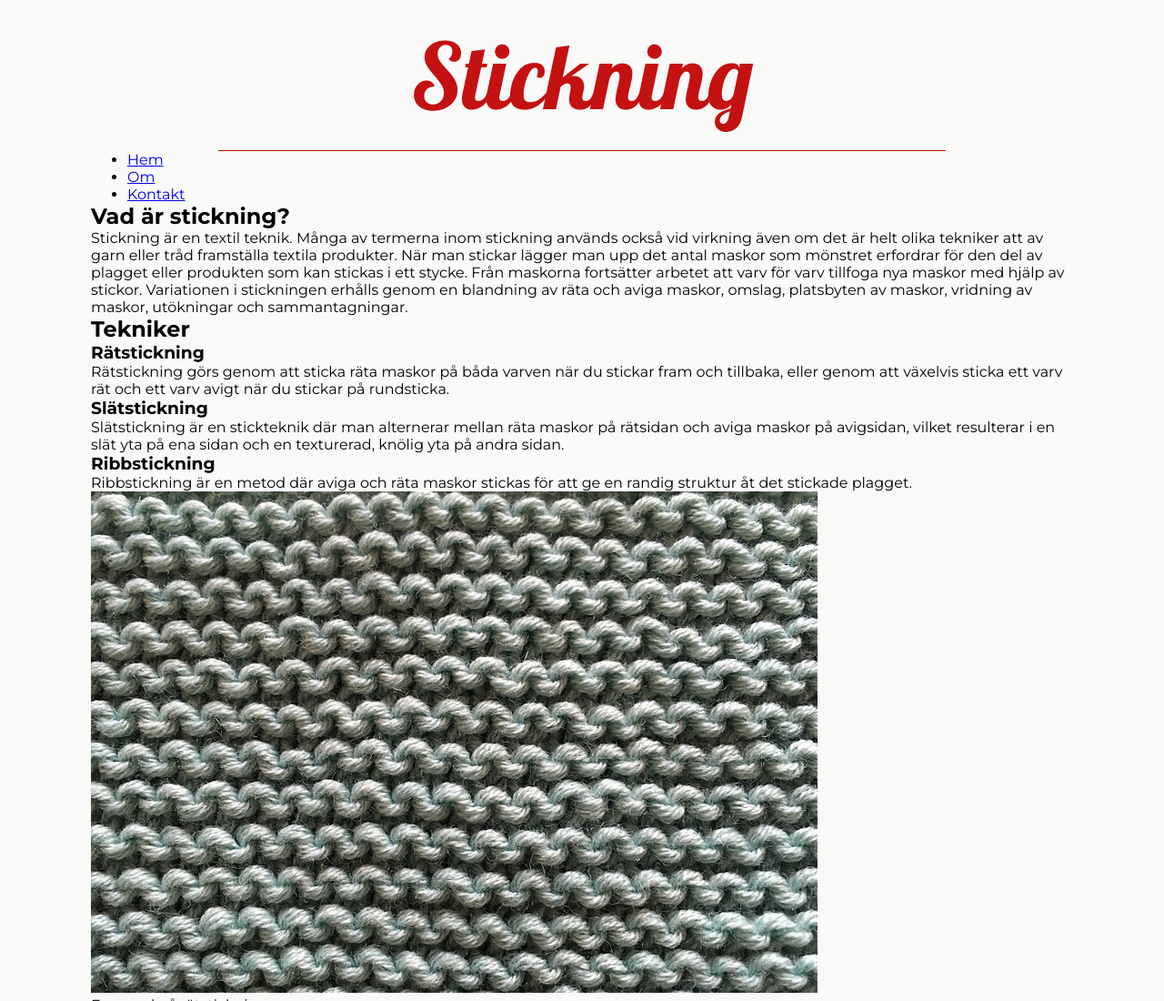
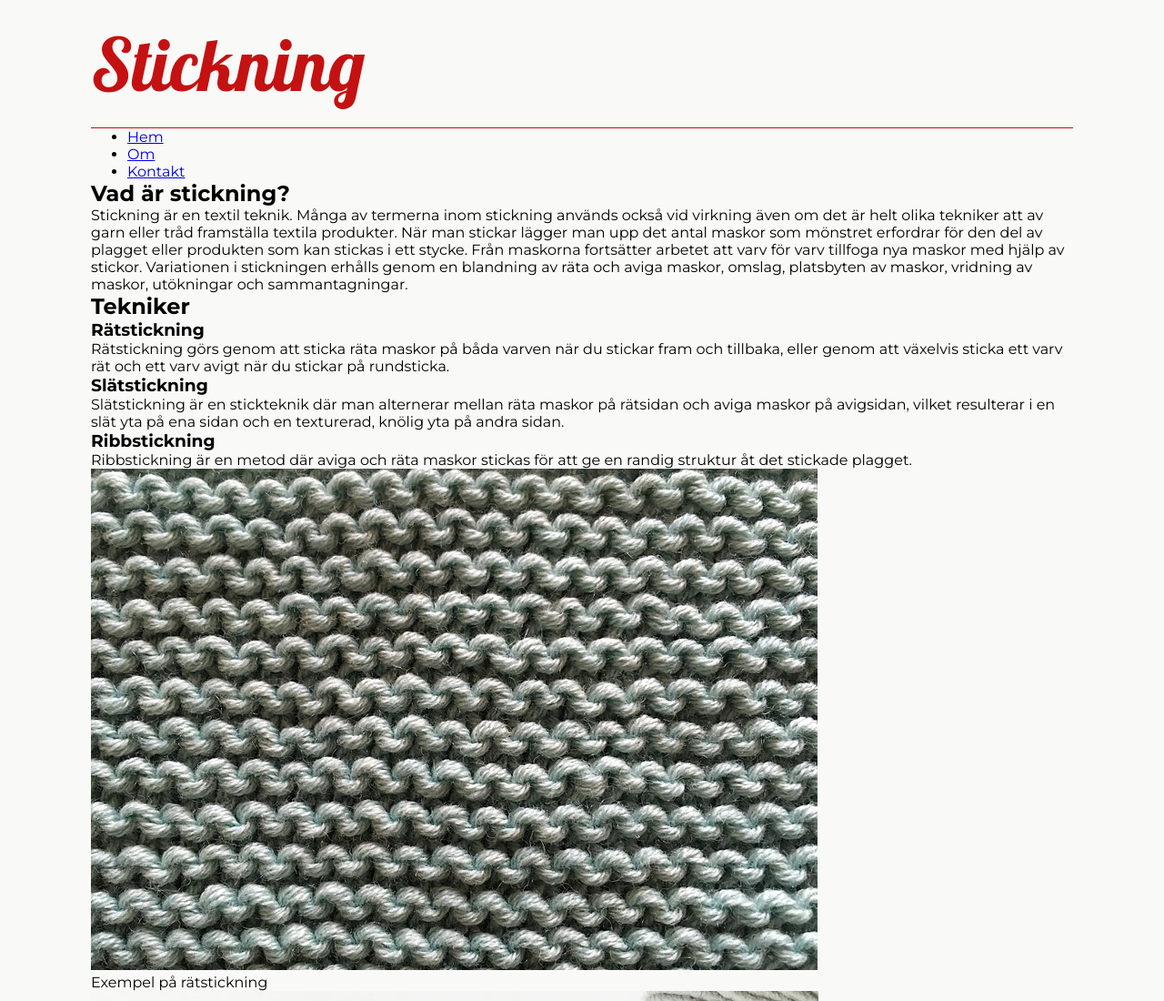
Before and after one commit to Nennae/Lexicon-FE24-25, a plain HTML site: page v48/index.html in a window 1280 px wide. Shown: the top 1100 px of the page at 91% size. Drawn offline with Linux system fonts and the light colour scheme.

Commit message:
additional styling with var()

```diff
--- a/v48/style.css
+++ b/v48/style.css
@@ -12,13 +12,11 @@ body {
 .page-title {
       font-family: "Lobster", serif;
             font-weight: 400;
-            font-size: 100px;
+            font-size: 5rem;
             color: rgb(196, 17, 17);
-            text-align: center;
 }
 .title-underline {
       border-bottom: 1px solid rgb(196, 17, 17);
-      margin: 0 auto;
+      /* margin: 0 auto; */
       padding: 10px;
-      max-width: 800px;
 }
--- a/v49/style.css
+++ b/v49/style.css
@@ -40,7 +40,6 @@ body {
       display: flex;
       flex-direction: column;
       font-family: "Roboto", sans-serif;
-      padding: var(--body-padding);
 }
 
 .hero-image {
```
